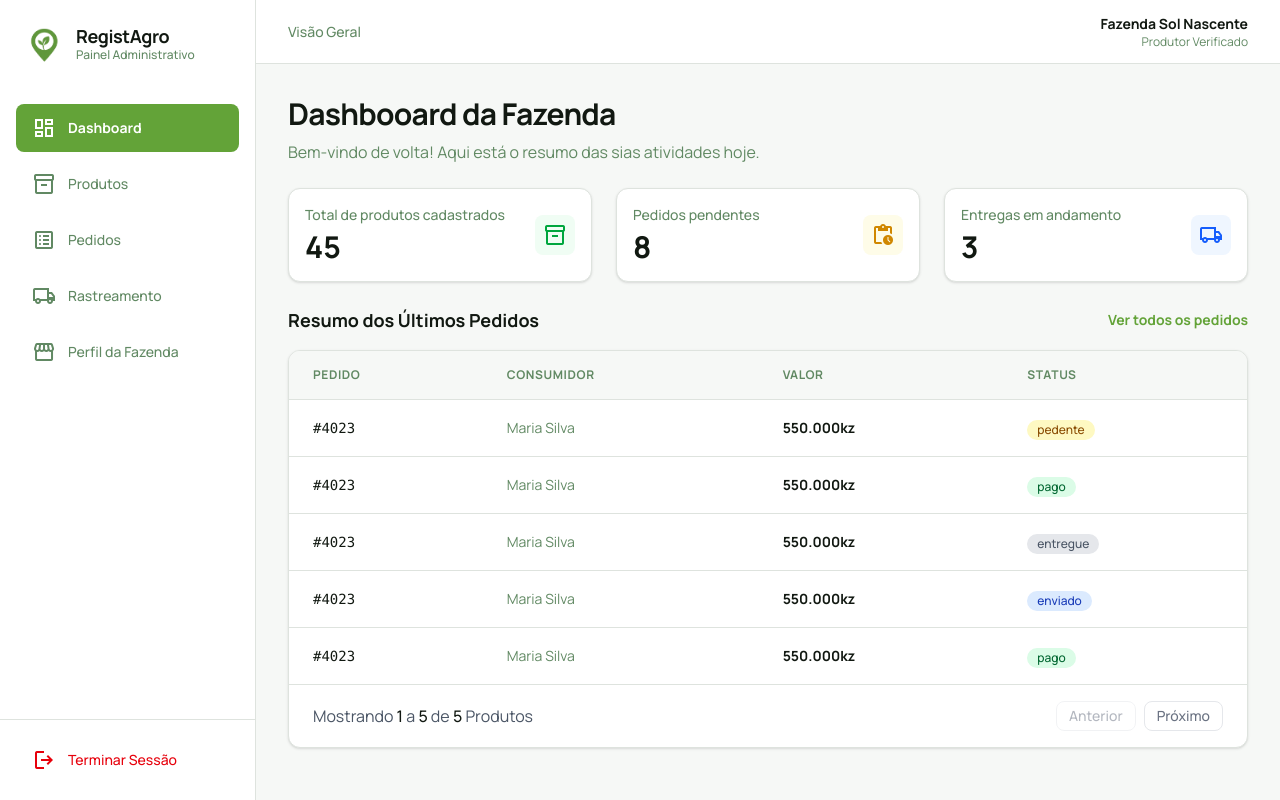
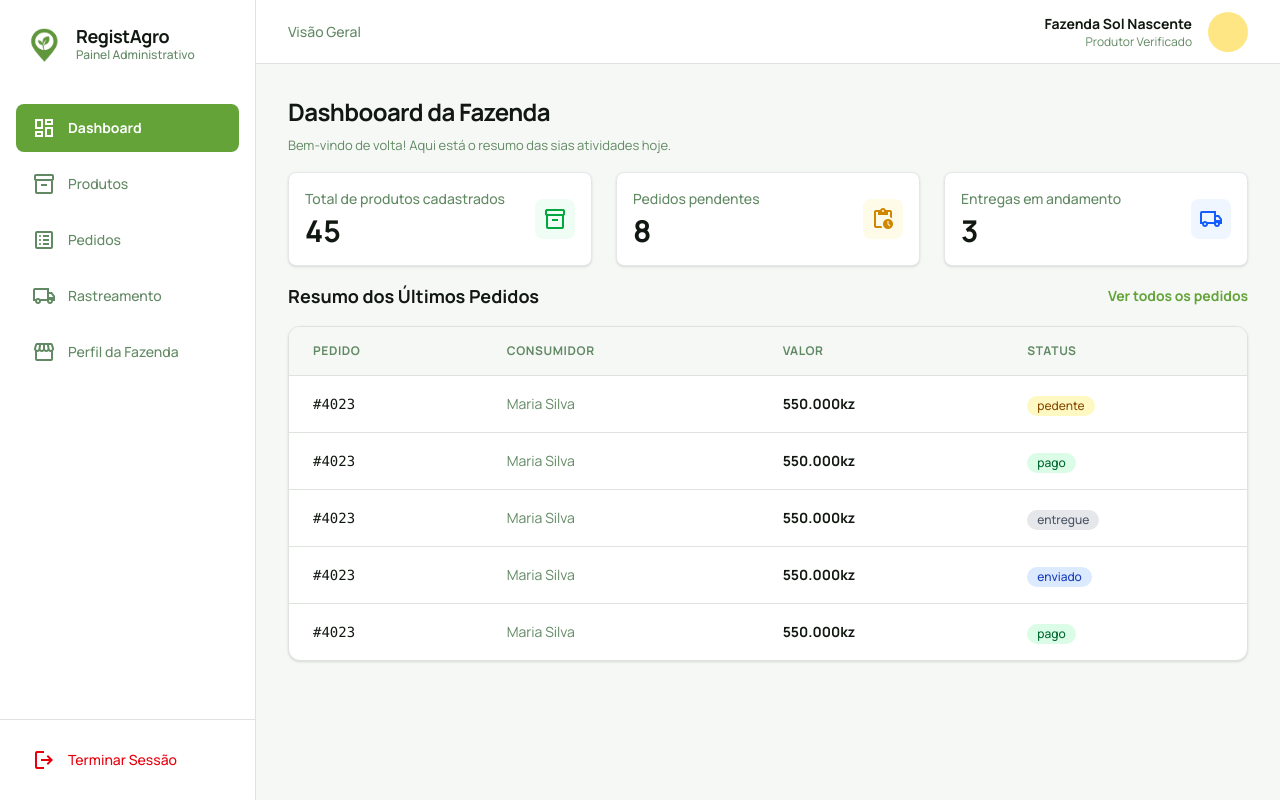
Before and after one commit to RegistAgro-project-community/RegistAgro-Web, a React (Vite) app: page /dashboard in a window 1280 px wide. Built offline with nearby package versions, Linux system fonts and the light colour scheme.

Commit message:
Correção das telas(Dashboard e Gestão de Produtos.

```diff
--- a/src/app/components/modalEditProduto.tsx
+++ b/src/app/components/modalEditProduto.tsx
@@ -57,7 +57,7 @@ function EditProduto({ openEdit, children }: AddPrudutoProps) {
                     className="block w-full rounded-lg border-gray-300 bg-white text-text-main focus:ring-primary  shadow-sm focus:border-primary:hover pl-5 pr-2 py-3"
                   />
                   <div className=" absolute inset-y-0 right-0 flex items-center pr-0">
-                    <select className="block text-sm font-medium text-text-main  rounded-lg h-full bg-white shadow-sm focus:border-primary-hover focus:ring-primary-hover  border-border">
+                    <select className="block text-sm font-medium text-text-main  rounded-lg h-full bg-white shadow-sm focus:border-primary-hover focus:ring-primary-hover   border-border">
                       <option disabled selected>
                         un.
                       </option>
--- a/src/app/dashboard/app.tsx
+++ b/src/app/dashboard/app.tsx
@@ -25,6 +25,7 @@ export default function Home() {
               </div>
 
               <div className="flex items-center gap-4">
+
                 <div className="flex flex-col items-end">
                   <span className="text-sm font-bold text-text-main">
                     {" "}
@@ -34,18 +35,22 @@ export default function Home() {
                     Produtor Verificado
                   </span>
                 </div>
+                <div className="h-10 w-10 bg-amber-200 rounded-full hidden md:block ">
+
+                </div>
               </div>
             </div>
             {/* Conteudo */}
             <div className="flex-1 overflow-y-auto p-8">
-              <div className="flex flex-col gap-2">
-                <h1 className="text-2xl md:text-3xl font-bold text-text-main tracking-tight">
+              <div className="space-y-2">
+                <h1 className="text-2xl md:text-2xl font-bold text-text-main tracking-tight">
                   Dashbooard da Fazenda
                 </h1>
-                <p className="text-text-secondary ">
+                <p className="text-text-secondary text-[13px] ">
                   Bem-vindo de volta! Aqui está o resumo das sias atividades
                   hoje.
                 </p>
+
                 <div className="grid grid-cols-1 md:grid-cols-3 gap-6 my-4">
                   {[
                     {
@@ -66,15 +71,15 @@ export default function Home() {
                   ].map((item, i) => (
                     <div
                       key={i}
-                      className={`bg-white p-4 rounded-xl border border-border-color shadow-sm flex items-center justify-between  ${
+                      className={`bg-white p-4 rounded-lg border flex items-center justify-between  ${
                         item.icon === "inventory_2"
-                          ? "group hover:border-primary/50"
+                          ? "group hover:border-green-300/50"
                           : item.icon === "pending_actions"
-                            ? "hover:border-yellow-500/50"
+                            ? "hover:border-yellow-300/50"
                             : item.icon === "local_shipping"
-                              ? "hover:border-blue-500/50"
+                              ? "hover:border-blue-300/50"
                               : ""
-                      } transition-colors shadow-sm`}
+                      } transition-colors border-gray-200 shadow`}
                     >
                       <div>
                         <p className="text-text-secondary text-sm font-medium mb-1">
@@ -204,27 +209,7 @@ export default function Home() {
                         ))}
                       </tbody>
                     </table>
-                    {/* Paginação */}
-                    <div className="px-6 py-4 border-t border-border-color flex items-center justify-between">
-                      <p className="text-medium text-gray-600">
-                        Mostrando{" "}
-                        <span className="font-medium text-text-main">1</span> a{" "}
-                        <span className="font-medium text-text-main">5</span> de{" "}
-                        <span className="font-medium text-text-main">5</span>{" "}
-                        Produtos
-                      </p>
-                      <div className="flex gap-2">
-                        <button
-                          className="px-3 py-1 text-sm font-medium text-gray-500 bg-white border border-gray-200 rounded-lg hover:bg-gray-100 disabled:opacity-50 active:scale-90"
-                          disabled
-                        >
-                          Anterior
-                        </button>
-                        <button className="px-3 py-1 text-sm font-medium text-gray-500 bg-white border border-gray-200 rounded-lg hover:bg-gray-100 active:scale-90">
-                          Próximo
-                        </button>
-                      </div>
-                    </div>
+
                   </div>
                 </div>
               </div>
--- a/src/app/produtos/app.tsx
+++ b/src/app/produtos/app.tsx
@@ -53,7 +53,7 @@ export default function Produtos() {
                 ].map((item, i) => (
                   <div
                     key={i}
-                    className="bg-surface-light p-4 rounded-xl border border-border-color shadow-sm flex items-center justify-between"
+                    className={`bg-surface-light p-4 rounded-xl border border-border-color shadow-sm flex items-center justify-between ${item.icon === "attach_money" ? "hover:border-blue-300/50 " : item.icon === "warning" ? "hover:border-orange-300/50" : item.icon === "grass" ? "bg-primary/30 hover:border-green-300/50" : ""} transition-colors`}
                   >
                     <div>
                       <p className="text-sm text-text-secondary font-medium">
@@ -253,7 +253,7 @@ export default function Produtos() {
       </AddPruduto>
       <EditProduto openEdit={abertoEdit}>
         <button
-          className=" bg-red-500 hover:bg-red-600 active:scale-93 transition-all text-white md:px-5 px-3 md:py-2.5 py-2 rounded-lg shadow-lg shadow-primary/25 font-bold  text-sm"
+          className=" bg-red-500 hover:bg-red-600 active:scale-93 transition-all text-white md:px-5 px-3 md:py-2.5 py-2 rounded-lg shadow-lg  font-bold  text-sm"
           onClick={() => setAbertoEdit(false)}
         >
           Cencelar
@@ -264,12 +264,12 @@ export default function Produtos() {
       </EditProduto>
       <DeleteProduto openDelete={abertoDelete}>
         <button
-          className=" flex-1 min-w-30 h-12 bg-gray-400 hover:bg-gray-500 active:scale-93 transition-all text-text-main md:px-4 px-3 md:py-0 py-3  rounded-lg shadow-lg shadow-primary/25 font-bold  text-sm leading-normal tracking-[0.015em]"
+          className=" flex-1 min-w-30 h-12  bg-red-500 hover:bg-red-600 active:scale-93 transition-all text-text-main md:px-4 px-3 md:py-0 py-3  rounded-lg shadow-lg  font-bold  text-sm leading-normal tracking-[0.015em]"
           onClick={() => setAbertoDelete(false)}
         >
           <span className="truncate">Cancelar</span>
         </button>
-        <button className="flex-1 min-w-43 h-12 bg-red-500 hover:bg-red-600 items-center justify-center active:scale-93 transition-all text-white md:px-4 px-3 md:py-0 py-3  rounded-lg shadow-lg shadow-primary/25 font-bold  text-sm leading-normal tracking-[0.015em]">
+        <button className="flex-1 min-w-43 h-12 bg-primary hover:bg-primary-hover  items-center justify-center active:scale-93 transition-all text-white md:px-4 px-3 md:py-0 py-3  rounded-lg shadow-lg  font-bold  text-sm leading-normal tracking-[0.015em]">
           <span className="truncate">Confirmar Remoção</span>
         </button>
       </DeleteProduto>
```
